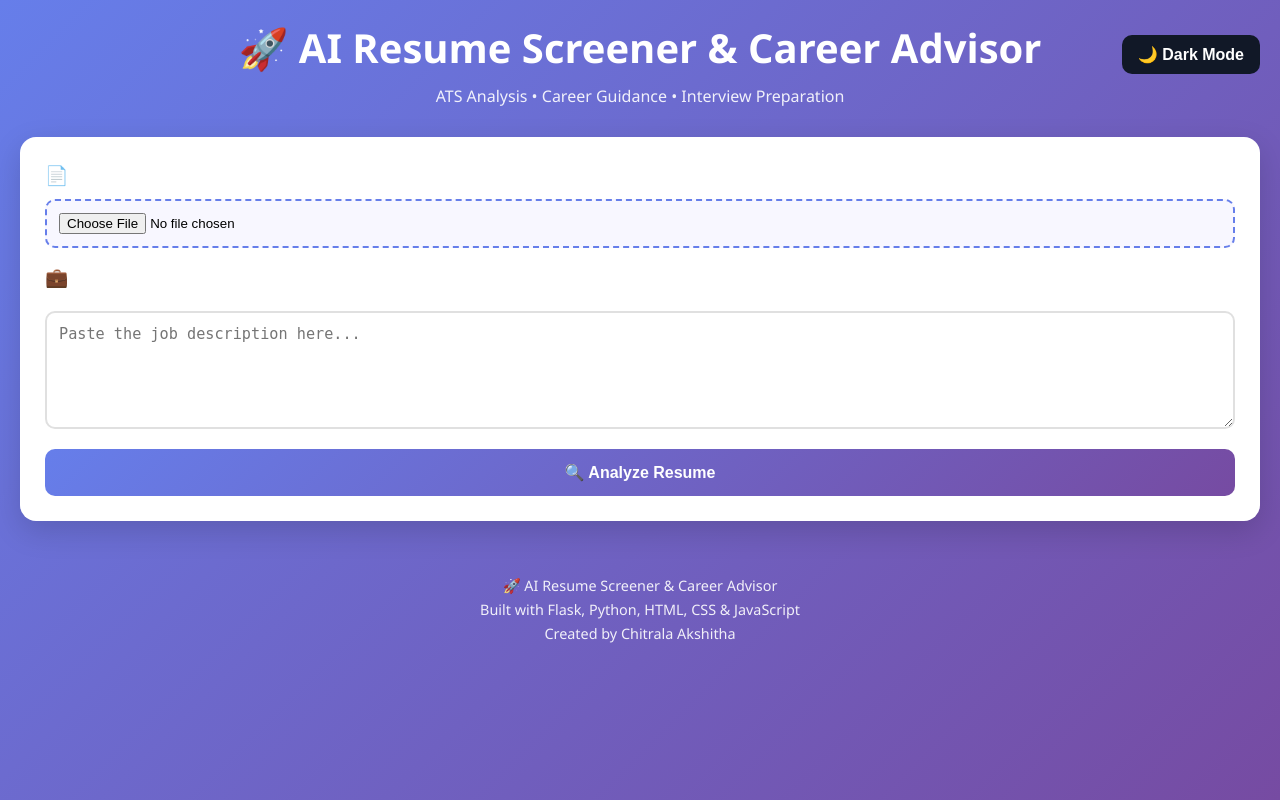
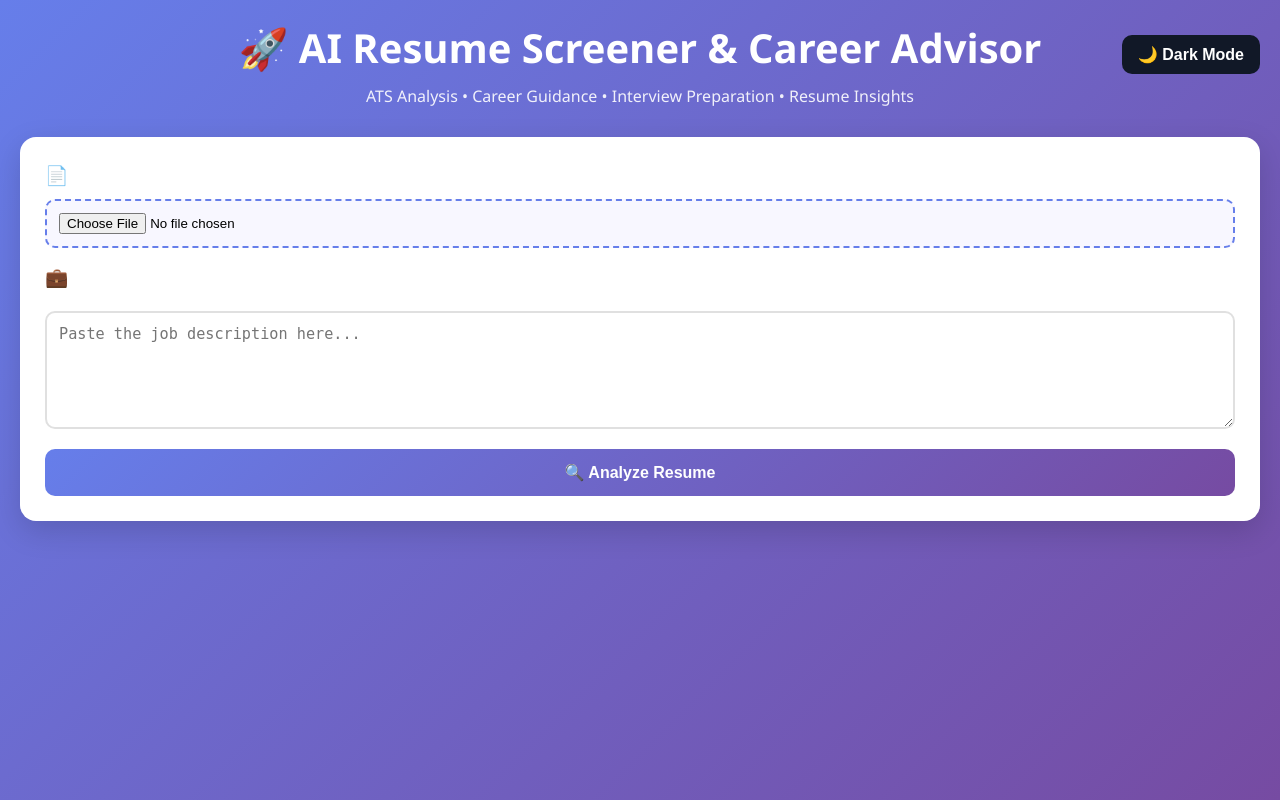
Before and after one commit to CHITRALA294/AI-Resume-Screener, a Flask app: page / in a window 1280 px wide. Run offline with Flask 3, Linux system fonts and the light colour scheme.

Commit message:
Final AI Resume Screener version

```diff
--- a/main.py
+++ b/main.py
@@ -122,7 +122,7 @@ def analyze():
         breakdown,
 
         "roadmap":
-        generate_roadmap(missing),
+        generate_roadmap(missing)
     })
 
 def suggest_role(skills):
--- a/templates/index.html
+++ b/templates/index.html
@@ -50,6 +50,16 @@
   font-weight:600;
   }
 
+<div class="card">
+  <h3>📋 Resume Summary</h3>
+  <div id="summary">-</div>
+</div>
+
+<div class="card">
+  <h3>📋 Resume Summary</h3>
+  <div id="summary">-</div>
+</div>
+
   .dark-mode #scoreBreakdown div{
 
   background:#312e81;
@@ -57,6 +67,8 @@
   color:white;
 
   border-left:4px solid #818cf8;
+
+  box-shadow:0 4px 10px rgba(0,0,0,0.1);
 }
 
 .footer{
@@ -71,7 +83,9 @@
 
   opacity:0.9;
 
-  font-size:0.9rem;
+  font-size:1rem;
+
+  font-weight:500;
 }
 
 .footer p{
@@ -620,7 +661,7 @@ width:auto;
 
 <p class="subtitle">
 
-ATS Analysis • Career Guidance • Interview Preparation
+ATS Analysis • Career Guidance • Interview Preparation • Resume Insights
 
 </p>
 
@@ -837,7 +873,7 @@ async function analyzeResume(){
 
     const res =
     await fetch(
-      'analyze',
+      '/analyze',
       {
         method:'POST',
         body:formData
@@ -859,20 +895,13 @@ async function analyzeResume(){
 
     displayResults(data);
 
-    document.getElementById('scoreBreakdown').innerHTML =
-    `
-    <div>Skills Score: ${data.breakdown.skills_score}%</div>
-    <div>Education Score: ${data.breakdown.education_score}%</div>
-    <div>Experience Score: ${data.breakdown.experience_score}%</div>
-    <div>ATS Score: ${data.match_score}%</div>
-    `;
 }
 
   catch(err){
 
-    alert(
-      'Error! Make sure Flask server is running.'
-    );
+    console.log(err);
+
+alert(err);
   }
 
   finally{
@@ -991,6 +1020,16 @@ function displayResults(data){
   .scrollIntoView({
     behavior:'smooth'
   });
+
+
+document.getElementById('scoreBreakdown').innerHTML =
+`
+<div>Skills Score: ${data.breakdown.skills_score}%</div>
+<div>Education Score: ${data.breakdown.education_score}%</div>
+<div>Experience Score: ${data.breakdown.experience_score}%</div>
+<div>ATS Score: ${data.match_score}%</div>
+`;
+
 }
 
 async function downloadResults(){
```
Also changed, not shown: other parts of templates/index.html (+36 -14 lines). Lines whose indentation alone changed are shown as unchanged.
